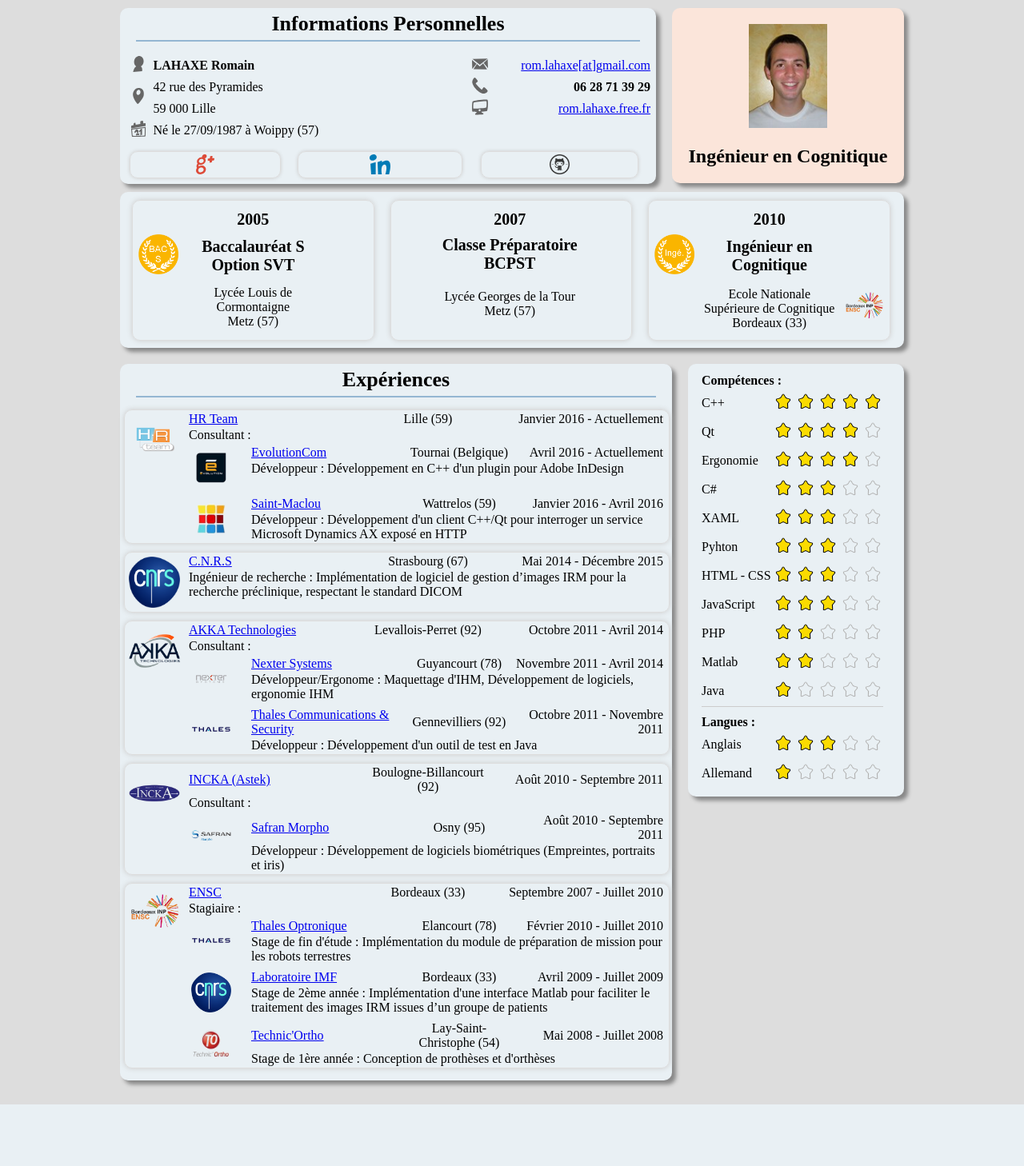
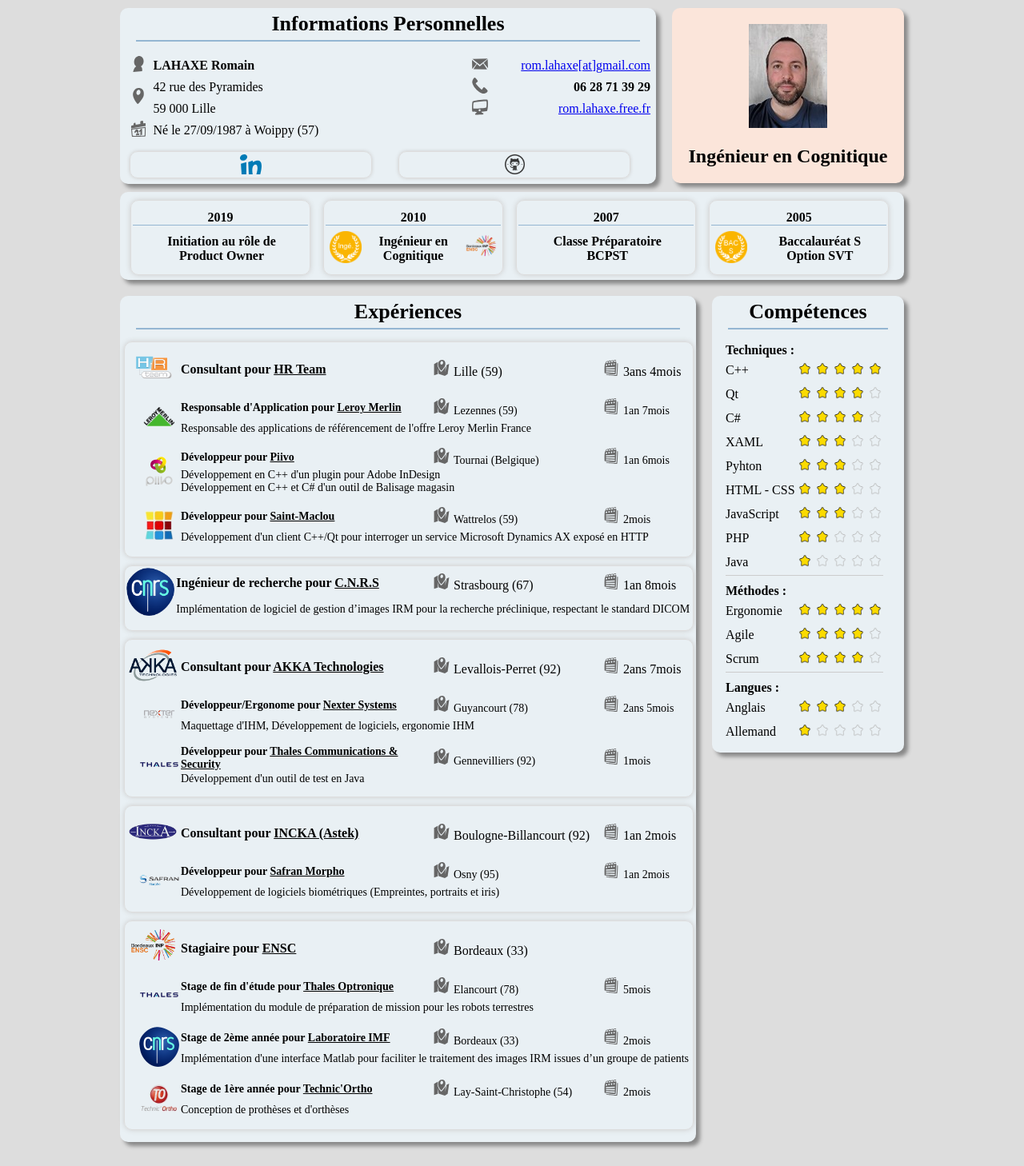
Before and after one commit to Lahaxe/site_perso, a PHP site: page / in a window 1280 px wide. Shown: the whole page at 80% size. Before the commit the page ends 1381 px from the top, so only its background shows below. Run offline with PHP 8.4, Linux system fonts and the light colour scheme.

Commit message:
Mise a jour du site Ajout de la mission LM

```diff
--- a/CSS/style_main.css
+++ b/CSS/style_main.css
@@ -164,23 +164,24 @@ h1
 #content.formation
 {
     clear: both;
-    height: 185px;
+    height: 100px;
 }
 
 #diplome
 {
-    height: 94%;
-    width: 31%;
+    height: 92%;
+    width: 23%;
     border: 1px solid #DDDDDD;
     border-radius: 10px;
     float: left;
-    margin: 5px 10px;
+    margin: 5px 8px;
     box-shadow: 0px 0px 6px #CCCCCC;
 }
 
 #diplome table
 {
-    margin: 10px 0px;
+    width: 100%;
+    margin: 10px 0px 0px 0px;
 }
 
 #diplome td
@@ -190,26 +191,40 @@ h1
 
 #diplome td.image
 {
-    height: 60px;
-    width: 60px;
+    height: 40px;
+    width: 40px;
 }
 
 #diplome td.image img
 {
     margin: 5px;
-    width: 50px;
-    height: 50px;
+    width: 40px;
+    height: 40px;
+}
+
+#diplome td.imagecorrection
+{
+    height: 40px;
+    width: 1px;
+}
+
+#diplome td.imagecorrection img
+{
+    margin: 5px 0px;
+    width: 1px;
+    height: 40px;
 }
 
 #diplome td.titre
 {
-    font-size: 20px;
+    font-size: 16px;
     font-weight: bold;
 }
 
 #diplome td.annee
 {
-    font-size: 20px;
+    border-bottom: 1px solid #94B6D2;
+    font-size: 16px;
     font-weight: bold;
 }
 
@@ -242,7 +257,7 @@ h1
 #content.experience
 {
     float: left;
-    width: 68%;
+    width: 71%;
 }
 
 #emploi
@@ -256,75 +271,81 @@ h1
     min-height: 74px;
 }
 
-#emploi img
-{
-    margin: 5px;
-    width: 64px;
-    height: 64px;
-}
-
 #emploi table
 {
     width: 100%;
 }
 
-#mission
+#emploi td.emploi_logo
 {
-    min-height: 60px;
-}
-
-#mission.first
-{
-    width: 100%;
-}
-
-#mission.notfirst
-{
-    width: 100%;
-    clear: both;
-}
-
-#mission img
-{
-    margin: 5px;
-    width: 50px;
-    height: 50px;
-}
-
-#emploi_logo
-{
-    width: 76px;
-    float: left;
-}
-
-#emploi_description
-{
-    margin-left: 78px;
-}
-
-#emploi_description td.td_boite
-{
-    width: 35%;
-    text-align: left;
-}
-
-#emploi_description td.td_lieux
-{
-    width: 25%;
     text-align: center;
 }
 
-#emploi_description td.td_duree
+#emploi td.emploi_logo img
 {
-    width: 35%;
-    text-align: right;
-    padding-right: 5px;
+    max-height: 60px;
+    max-width: 60px;
 }
+
+#emploi img.picto
+{
+    margin-right: 5px;
+    width: 20px;
+    height: 20px;
+}
+
+#emploi td.mission_logo
+{
+    width: 66px;
+}
+
+#emploi td.mission_logo img
+{
+    float: right;
+    max-height: 50px;
+    max-width: 50px;
+}
+
+#emploi tr.principal
+{
+}
+
+#emploi tr.mission
+{
+	font-size: 14px;
+}
+
+#emploi td.td_role
+{
+    font-weight: bold;
+}
+
+#emploi td.td_role a
+{
+    color: black;
+}
+
+#emploi td.td_lieux
+{
+    width: 210px;
+}
+
+#emploi td.td_duree
+{
+    width: 110px;
+}
+
+#emploi tr.mission_espace
+{
+    height: 10px;
+}
+
+
 
 #content.competence
 {
     float: right;
-    width: 26%;
+    width: 23%;
 }
 
 #content.competence table
@@ -346,8 +367,8 @@ h1
 #content.competence img
 {
     margin: 4px 2px;
-    width: 22px;
-    height: 22px;
+    width: 16px;
+    height: 16px;
 }
 
 #content.loisirs
--- a/PHP/ItemDiplome.php
+++ b/PHP/ItemDiplome.php
@@ -37,21 +37,16 @@
             echo_line("<tr>", $tabulation);
             if ($this->_picture1 == "")
             {
-                echo_line("<td class=\"image\"></td>", add_tabulation($tabulation));
+                echo_line("<td class=\"imagecorrection\"><img src=\"images/test.png\" /></td>", add_tabulation($tabulation));
             }
             else
             {
                 echo_line("<td class=\"image\"><img src=\"".$this->_picture1."\" alt=\"".$this->_name."\" title=\"".$this->_name."\" /></td>", add_tabulation($tabulation));
             }
             echo_line("<td class=\"titre\">".$this->_text1."</td>", $tabulation);
-            echo_line("<td class=\"image\"></td>", $tabulation);
-            echo_line("</tr>", remove_tabulation($tabulation));
-            echo_line("<tr>", $tabulation);
-            echo_line("<td class=\"image\"></td>", add_tabulation($tabulation));
-            echo_line("<td><a href=\"".$this->_school_url."\" title=\"".$this->_school."\">".$this->_text2."</a></td>", $tabulation);
             if ($this->_picture2 == "")
             {
-                echo_line("<td class=\"image\"></td>", $tabulation);
+                // Nothing to do
             }
             else
             {
--- a/PHP/ItemEmploi.php
+++ b/PHP/ItemEmploi.php
@@ -13,10 +13,10 @@
         var $_description;  // string: description du poste
         var $_missions;     // array of ItemEmploi: missions effectuées
         var $_ismission;    // boolean: indique si c'est une mission ou un emploi
-        var $_isfirst;      // boolean: indique s'il s'agit de la première mission
+        var $_displayTime;  // boolean: indique si la durée est affichée
 
 		// Constructeur
-		function ItemEmploi ($name, $job, $location, $link, $picture, $from, $to, $description, $missions = array(), $ismission = false)
+		function ItemEmploi ($name, $job, $location, $link, $picture, $from, $to, $description, $missions = array(), $ismission = false, $displayTime = true)
 		{
 			$this->_name = $name;
 			$this->_job = $job;
@@ -28,54 +28,106 @@
 			$this->_description = $description;
 			$this->_missions = $missions;
             $this->_ismission = $ismission;
-            $this->_isfirst = true;
+            $this->_displayTime = $displayTime;
 		}
+
+        function compute_time()
+        {
+            $years = floor(($this->_to-$this->_from)/31536000);
+            $months = floor(($this->_to-$this->_from)/2628000);
+
+            $months = $months - $years*12;
+
+            $format = '';
+            if ($years > 0)
+            {
+                $format .= $years;
+                $format .= 'an';
+
+                if ($years > 1)
+                {
+                    $format .= 's';
+                }
+                $format .= ' ';
+            }
+            $format .= $months.'mois';
+
+            return $format;
+        }
 
         function print_($tab)
         {
             $tabulation = get_tabulation($tab);
 
+            $diffTimeStr = $this->compute_time();
+
             if ($this->_ismission)
             {
-                $classe = "first";
-                if (!$this->_isfirst)
-                {
-                    $classe = "notfirst";
-                }
-                echo_line("<div id=\"mission\" class=\"".$classe."\">", add_tabulation($tabulation));
+                echo_line("<tr class=\"mission\">", add_tabulation($tabulation));
+                echo_line("<td rowspan=2 class=\"mission_logo\"><img src=\"".$this->_picture."\" /></td>", add_tabulation($tabulation));
+                echo_line("<td class=\"td_role\">".$this->_job." pour <a href=\"".$this->_link."\">".$this->_name."</a></td>", $tabulation);
+                echo_line("<td class=\"td_lieux\"><img class=\"picto\" src=\"images/lieu.svg\" title=\"Ville\" />".$this->_location."</td>", $tabulation);
+                echo_line("<td class=\"td_duree\"><img class=\"picto\" src=\"images/date.svg\" title=\"".date('F Y', $this->_from)." - ".date('F Y', $this->_to)."\" />".$diffTimeStr."</td>", $tabulation);
+                echo_line("</tr>", remove_tabulation($tabulation));
+
+                echo_line("<tr class=\"mission\">", add_tabulation($tabulation));
+                echo_line("<td colspan=\"3\">".$this->_description."</td>", add_tabulation($tabulation));
+                echo_line("</tr>", remove_tabulation($tabulation));
+
+                echo_line("<tr class=\"mission_espace\">", add_tabulation($tabulation));
+                echo_line("</tr>", remove_tabulation($tabulation));
             }
             else
             {
                 echo_line("<div id=\"emploi\">", add_tabulation($tabulation));
+                echo_line("<table>", add_tabulation($tabulation));
+                echo_line("<tbody>", add_tabulation($tabulation));
+
+                echo_line("<tr class=\"principal\">", add_tabulation($tabulation));
+
+                if (sizeof($this->_missions) > 0)
+                {
+                    echo_line("<td class=\"emploi_logo\"><img src=\"".$this->_picture."\" /></td>", add_tabulation($tabulation));
+                }
+                else
+                {
+                    echo_line("<td rowspan=2 class=\"emploi_logo\"><img src=\"".$this->_picture."\" /></td>", add_tabulation($tabulation));
+                }
+
+                echo_line("<td class=\"td_role\">".$this->_job." pour <a href=\"".$this->_link."\">".$this->_name."</a></td>", $tabulation);
+                echo_line("<td class=\"td_lieux\"><img class=\"picto\" src=\"images/lieu.svg\" title=\"Ville\" />".$this->_location."</td>", $tabulation);
+                if ($this->_displayTime)
+                {
+                    echo_line("<td class=\"td_duree\"><img class=\"picto\" src=\"images/date.svg\" title=\"".date('F Y', $this->_from)." - ".date('F Y', $this->_to)."\" />".$diffTimeStr."</td>", $tabulation);
+                }
+                else
+                {
+                    echo_line("<td class=\"td_duree\"></td>", $tabulation);
+                }
+                echo_line("</tr>", remove_tabulation($tabulation));
+
+                if (sizeof($this->_missions) > 0)
+                {
+                    foreach ($this->_missions as $mission)
+                    {
+                        $mission->_ismission = true;
+                        $mission->print_($tab+2);
+                    }
+                }
+                else
+                {
+                    echo_line("<tr class=\"mission\">", add_tabulation($tabulation));
+                    echo_line("<td colspan=\"3\">".$this->_description."</td>", add_tabulation($tabulation));
+                    echo_line("</tr>", remove_tabulation($tabulation));
+
+                    echo_line("<tr class=\"mission_espace\">", add_tabulation($tabulation));
+                    echo_line("</tr>", remove_tabulation($tabulation));
+                }
+
+                echo_line("</tbody>", remove_tabulation($tabulation));
+                echo_line("</table>", remove_tabulation($tabulation));
+                echo_line("</div>", remove_tabulation($tabulation));
             }
-            echo_line("<div id=\"emploi_logo\">", add_tabulation($tabulation));
-            echo_line("<img src=\"".$this->_picture."\" />", add_tabulation($tabulation));
-            echo_line("</div>", remove_tabulation($tabulation));
-            echo_line("<div id=\"emploi_description\">", $tabulation);
-            echo_line("<div>", add_tabulation($tabulation));
-            echo_line("<table>", add_tabulation($tabulation));
-            echo_line("<tr>", add_tabulation($tabulation));
-            echo_line("<td class=\"td_boite\"><a href=\"".$this->_link."\">".$this->_name."</a></td>", add_tabulation($tabulation));
-            echo_line("<td class=\"td_lieux\">".$this->_location."</td>", $tabulation);
-            echo_line("<td class=\"td_duree\">".$this->_from." - ".$this->_to."</td>", $tabulation);
-            echo_line("</tr>", remove_tabulation($tabulation));
-            echo_line("<tr>", $tabulation);
-            echo_line("<td colspan=\"3\">".$this->_job." : ".$this->_description."</td>", add_tabulation($tabulation));
-            echo_line("</tr>", remove_tabulation($tabulation));
-            echo_line("</table>", remove_tabulation($tabulation));
-            echo_line("</div>", remove_tabulation($tabulation));
-            // Affichage des missions
-            $firstmission = true;
-            foreach ($this->_missions as $mission)
-            {
-                $mission->_isfirst = $firstmission;
-                $mission->_ismission = true;
-                $mission->print_($tab+2);
-
-                $firstmission = false;
-            }
-            echo_line("</div>", remove_tabulation($tabulation));
-            echo_line("</div>", remove_tabulation($tabulation));
         }
     }
 
--- a/index.php
+++ b/index.php
@@ -48,9 +48,6 @@
             <table>
                 <tr>
 <?php
-$item1 = new ItemReseauSocial("Google+", "https://plus.google.com/108406210310846578452", "images/google+.svg");
-$item1->print_(4);
-
 $item2 = new ItemReseauSocial("LinkedIn", "https://fr.linkedin.com/in/romain-lahaxe-18565a84", "images/linkedin.svg");
 $item2->print_(4);
 
@@ -69,11 +66,17 @@ $item3->print_(4);
     <div id="formation">
         <div id="content" class="formation">
 <?php
-$diplome1 = new ItemDiplome("BAC S", "Baccalauréat S<br/>Option SVT",
-                            "Lycée Louis de Cormontaigne<br/>Metz (57)",
-                            "Lycée Cormontaigne", "http://www.lycee-cormontaigne-metz.fr/site/",
-                            "2005", "images/baccalaureat_s.png", "");
-$diplome1->print_(2);
+$diplome4 = new ItemDiplome("Formation Agile", "Initiation au rôle de <br/>Product Owner",
+                            "",
+                            "Ecole Nationale Supérieure de Cognitique", "https://www.ensc.fr/",
+                            "2019", "", "");
+$diplome4->print_(2);
+
+$diplome3 = new ItemDiplome("Diplôme d'ingénieur en Cognitique", "Ingénieur en<br/>Cognitique",
+                            "Ecole Nationale Supérieure de Cognitique<br/>Bordeaux (33)",
+                            "Ecole Nationale Supérieure de Cognitique", "https://www.ensc.fr/",
+                            "2010", "images/ingenieur.png", "images/ensc.png");
+$diplome3->print_(2);
 
 $diplome2 = new ItemDiplome("Prépa BCPST", "Classe Préparatoire<br/>BCPST",
                             "Lycée Georges de la Tour<br/>Metz (57)",
@@ -81,11 +84,11 @@ $diplome2 = new ItemDiplome("Prépa BCPST", "Classe Préparatoire<br/>BCPST",
                             "2007", "", "");
 $diplome2->print_(2);
 
-$diplome3 = new ItemDiplome("Diplôme d'ingénieur en Cognitique", "Ingénieur en<br/>Cognitique",
-                            "Ecole Nationale Supérieure de Cognitique<br/>Bordeaux (33)",
-                            "Ecole Nationale Supérieure de Cognitique", "https://www.ensc.fr/",
-                            "2010", "images/ingenieur.png", "images/ensc.png");
-$diplome3->print_(2);
+$diplome1 = new ItemDiplome("BAC S", "Baccalauréat S<br/>Option SVT",
+                            "Lycée Louis de Cormontaigne<br/>Metz (57)",
+                            "Lycée Cormontaigne", "http://www.lycee-cormontaigne-metz.fr/site/",
+                            "2005", "images/baccalaureat_s.png", "");
+$diplome1->print_(2);
 ?>
         </div>
     </div>
@@ -94,84 +97,93 @@ $diplome3->print_(2);
         <div id="content" class="experience">
             <h1>Expériences</h1>
 <?php
-$hrteam_mission1 = new ItemEmploi("EvolutionCom", "Développeur", "Tournai (Belgique)",
-                                  "http://www.evolutioncom.eu/", "images/evolution.png",
-                                  "Avril 2016", "Actuellement",
-                                  "Développement en C++ d'un plugin pour Adobe InDesign",
+date_default_timezone_set('Europe/Paris');
+
+$hrteam_mission1 = new ItemEmploi("Leroy Merlin", "Responsable d'Application", "Lezennes (59)",
+                                  "http://www.leroymerlin.fr/", "images/leroymerlin.png",
+                                  strtotime("2017-10-01"), time(),
+                                  "Responsable des applications de référencement de l'offre Leroy Merlin France",
                                   array(), true);
 
-$hrteam_mission2 = new ItemEmploi("Saint-Maclou", "Développeur", "Wattrelos (59)",
+$hrteam_mission2 = new ItemEmploi("Piivo", "Développeur", "Tournai (Belgique)",
+                                  "http://www.piivo.com/", "images/piivo.png",
+                                  strtotime("2016-04-01"), strtotime("2017-10-01"),
+                                  "Développement en C++ d'un plugin pour Adobe InDesign<br>Développement en C++ et C# d'un outil de Balisage magasin",
+                                  array(), true);
+
+$hrteam_mission3 = new ItemEmploi("Saint-Maclou", "Développeur", "Wattrelos (59)",
                                   "http://www.saint-maclou.com/", "images/stmaclou.png",
-                                  "Janvier 2016", "Avril 2016",
+                                  strtotime("2016-01-01"), strtotime("2016-04-01"),
                                   "Développement d'un client C++/Qt pour interroger un service Microsoft Dynamics AX exposé en HTTP",
                                   array(), true);
 
 $hrteam = new ItemEmploi("HR Team", "Consultant", "Lille (59)", "http://www.hr-team.net/",
-                         "images/hrteam.png", "Janvier 2016", "Actuellement",
-                         "", array($hrteam_mission1, $hrteam_mission2));
+                         "images/hrteam.png", strtotime("2016-01-01"), time(),
+                         "", array($hrteam_mission1, $hrteam_mission2, $hrteam_mission3));
 $hrteam->print_(2);
 
 $cnrs = new ItemEmploi("C.N.R.S", "Ingénieur de recherche", "Strasbourg (67)", "http://www.cnrs.fr/",
-                       "images/cnrs.png", "Mai 2014", "Décembre 2015",
+                       "images/cnrs.png", strtotime("2014-05-01"), strtotime("2016-01-01"),
                        "Implémentation de logiciel de gestion d’images IRM pour la recherche préclinique, respectant le standard DICOM");
 $cnrs->print_(2);
 
 $akka_mission1 = new ItemEmploi("Nexter Systems", "Développeur/Ergonome", "Guyancourt (78)",
                                 "http://www.nexter-group.fr/", "images/nexter.png",
-                                "Novembre 2011", "Avril 2014",
+                                strtotime("2011-11-01"), strtotime("2014-05-01"),
                                 "Maquettage d'IHM, Développement de logiciels, ergonomie IHM",
                                 array(), true);
 
 $akka_mission2 = new ItemEmploi("Thales Communications & Security", "Développeur", "Gennevilliers (92)",
                                   "https://www.thalesgroup.com/fr", "images/thales.png",
-                                  "Octobre 2011", "Novembre 2011",
+                                  strtotime("2011-10-01"), strtotime("2011-11-01"),
                                   "Développement d'un outil de test en Java",
                                   array(), true);
 
 $akka = new ItemEmploi("AKKA Technologies", "Consultant", "Levallois-Perret (92)", "https://www.akka-technologies.com/",
-                       "images/akka.png", "Octobre 2011", "Avril 2014",
+                       "images/akka.png", strtotime("2011-10-01"), strtotime("2014-05-01"),
                        "", array($akka_mission1, $akka_mission2));
 $akka->print_(2);
 
 $incka_mission1 = new ItemEmploi("Safran Morpho", "Développeur", "Osny (95)",
                                 "http://www.morpho.com/", "images/morpho.png",
-                                "Août 2010", "Septembre 2011",
+                                strtotime("2010-08-01"), strtotime("2011-10-01"),
                                 "Développement de logiciels biométriques (Empreintes, portraits et iris)",
                                 array(), true);
 
 $incka = new ItemEmploi("INCKA (Astek)", "Consultant", "Boulogne-Billancourt (92)", "http://www.groupeastek.com/fr",
-                       "images/incka.png", "Août 2010", "Septembre 2011",
+                       "images/incka.png", strtotime("2010-08-01"), strtotime("2011-10-01"),
                        "", array($incka_mission1));
 $incka->print_(2);
 
 $ensc_mission1 = new ItemEmploi("Thales Optronique", "Stage de fin d'étude", "Elancourt (78)",
                                 "https://www.thalesgroup.com/fr", "images/thales.png",
-                                "Février 2010", "Juillet 2010",
+                                strtotime("2010-02-01"), strtotime("2010-08-01"),
                                 "Implémentation du module de préparation de mission pour les robots terrestres",
                                 array(), true);
 
 $ensc_mission2 = new ItemEmploi("Laboratoire IMF", "Stage de 2ème année", "Bordeaux (33)",
                                 "http://www.cnrs.fr/", "images/cnrs.png",
-                                "Avril 2009", "Juillet 2009",
+                                strtotime("2009-04-01"), strtotime("2009-07-01"),
                                 "Implémentation d'une interface Matlab pour faciliter le traitement des images IRM issues d’un groupe de patients",
                                 array(), true);
 
 $ensc_mission3 = new ItemEmploi("Technic'Ortho", "Stage de 1ère année", "Lay-Saint-Christophe (54)",
                                 "http://www.technic-ortho.com/", "images/technicortho.png",
-                                "Mai 2008", "Juillet 2008",
+                                strtotime("2008-05-01"), strtotime("2008-07-01"),
                                 "Conception de prothèses et d'orthèses",
                                 array(), true);
 
 $ensc = new ItemEmploi("ENSC", "Stagiaire", "Bordeaux (33)", "https://www.ensc.fr/",
-                       "images/ensc.png", "Septembre 2007", "Juillet 2010",
-                       "", array($ensc_mission1, $ensc_mission2, $ensc_mission3));
+                       "images/ensc.png", strtotime("2007-09-01"), strtotime("2010-08-01"),
+                       "", array($ensc_mission1, $ensc_mission2, $ensc_mission3), false, false);
 $ensc->print_(2);
 ?>
         </div>
         <div id="content" class="competence">
+            <h1>Compétences</h1>
             <table>
                 <tr>
-                    <th class="premier" colspan="6">Compétences :</th>
+                    <th class="premier" colspan="6">Techniques :</th>
                 </tr>
 <?php
 $competence1 = new ItemCompetence("C++", 5);
@@ -180,10 +192,7 @@ $competence1->print_(3);
 $competence1 = new ItemCompetence("Qt", 4);
 $competence1->print_(3);
 
-$competence1 = new ItemCompetence("Ergonomie", 4);
-$competence1->print_(3);
-
-$competence1 = new ItemCompetence("C#", 3);
+$competence1 = new ItemCompetence("C#", 4);
 $competence1->print_(3);
 
 $competence1 = new ItemCompetence("XAML", 3);
@@ -201,10 +210,20 @@ $competence1->print_(3);
 $competence1 = new ItemCompetence("PHP", 2);
 $competence1->print_(3);
 
-$competence1 = new ItemCompetence("Matlab", 2);
+$competence1 = new ItemCompetence("Java", 1);
+$competence1->print_(3);
+?>
+                <tr>
+                    <th class="nonpremier" colspan="6">Méthodes :</th>
+                </tr>
+<?php
+$competence1 = new ItemCompetence("Ergonomie", 5);
 $competence1->print_(3);
 
-$competence1 = new ItemCompetence("Java", 1);
+$competence1 = new ItemCompetence("Agile", 4);
+$competence1->print_(3);
+
+$competence1 = new ItemCompetence("Scrum", 4);
 $competence1->print_(3);
 ?>
                 <tr>
```
Also changed, not shown: images/carte.svg, images/cnrs.png, images/date.svg (added), images/entreprise.svg (added), images/leroymerlin.png (added), images/lieu.svg (added), images/piivo.png (added), images/romain.jpg, images/test.png (added).
